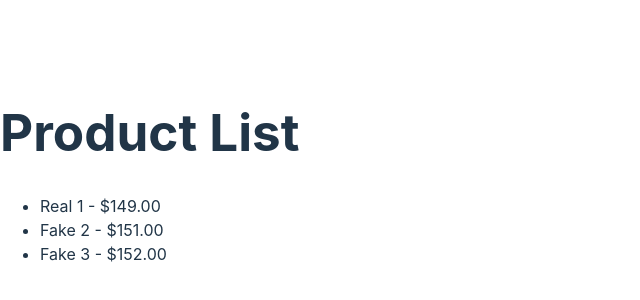
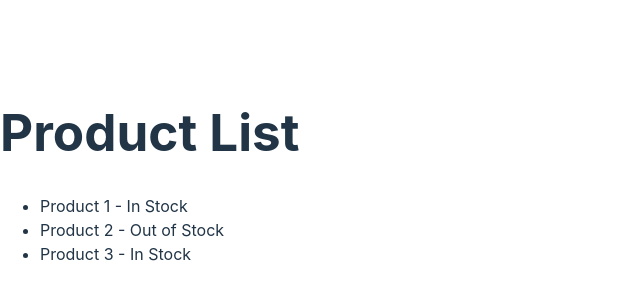
Before and after one commit to FelixNihBous/assignment-19, a React (Vite) app: page / in a window 1280 px wide. Shown: the part 224-524 px from the top of the page, without its empty margins (0-640 px from the left). Built offline with nearby package versions, Linux system fonts and the light colour scheme.

Commit message:
Add product list rendering with inStock state (Answer No 5)

```diff
--- a/src/App.jsx
+++ b/src/App.jsx
@@ -2,10 +2,11 @@ import React from 'react';
 import ProductList from './ProductList';
 
 const App = () => {
+    // Sample product array
     const products = [
-        { name: 'Real 1', price: 149.00 },
-        { name: 'Fake 2', price: 151.00 },
-        { name: 'Fake 3', price: 152.00 },
+        { name: 'Product 1', inStock: true },
+        { name: 'Product 2', inStock: false },
+        { name: 'Product 3', inStock: true },
     ];
 
     return (
--- a/src/ProductList.jsx
+++ b/src/ProductList.jsx
@@ -1,13 +1,11 @@
 import React from 'react';
 
 const ProductList = ({ products }) => {
-    // Create a new array to hold the rendered elements
     const productList = [];
-    // Use forEach to loop and render each item
     products.forEach((product, index) => {
         productList.push(
             <li key={index}>
-                {product.name} - ${product.price.toFixed(2)}
+                {product.name} - {product.inStock ? 'In Stock' : 'Out of Stock'}
             </li>
         );
     });
```
